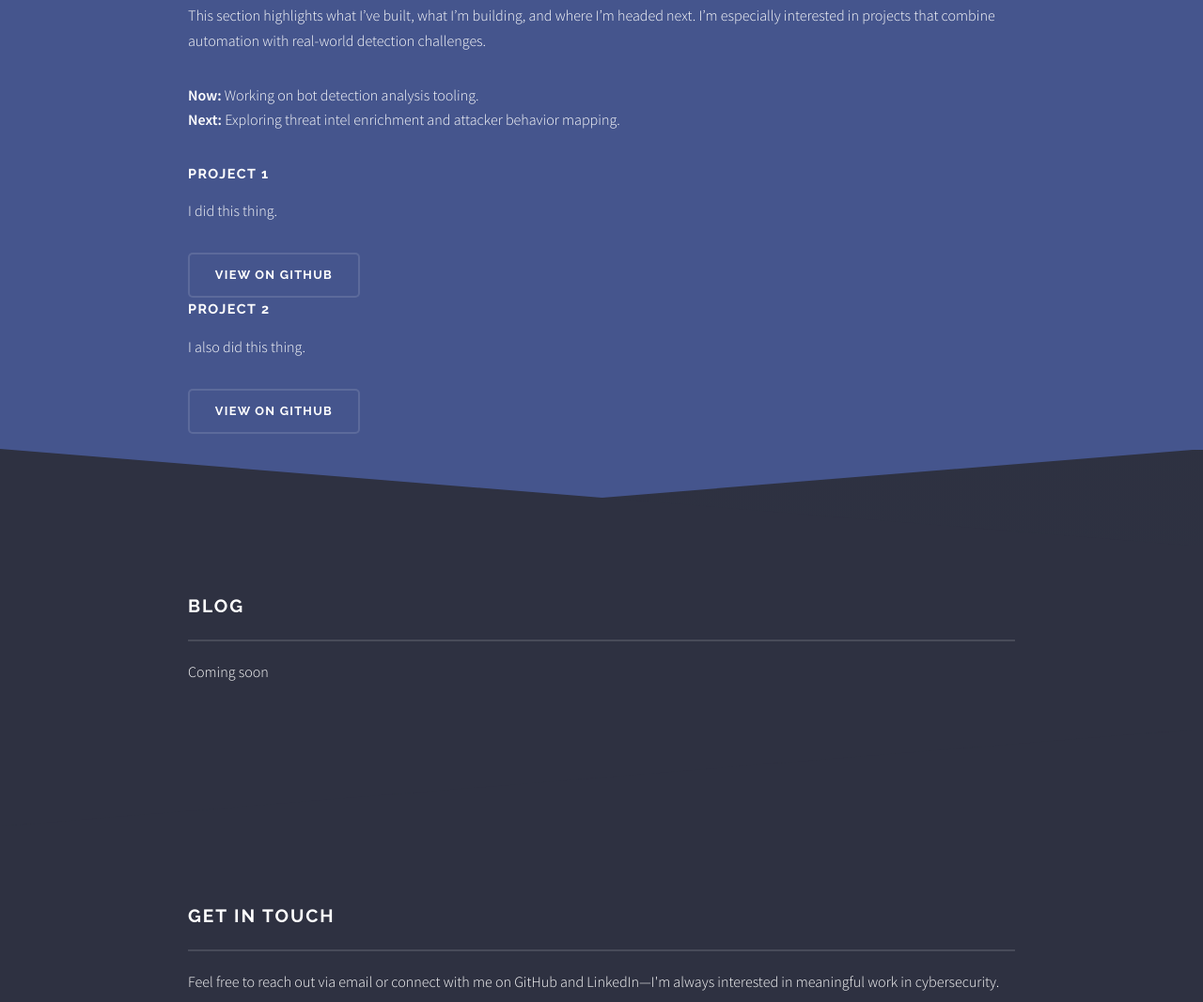
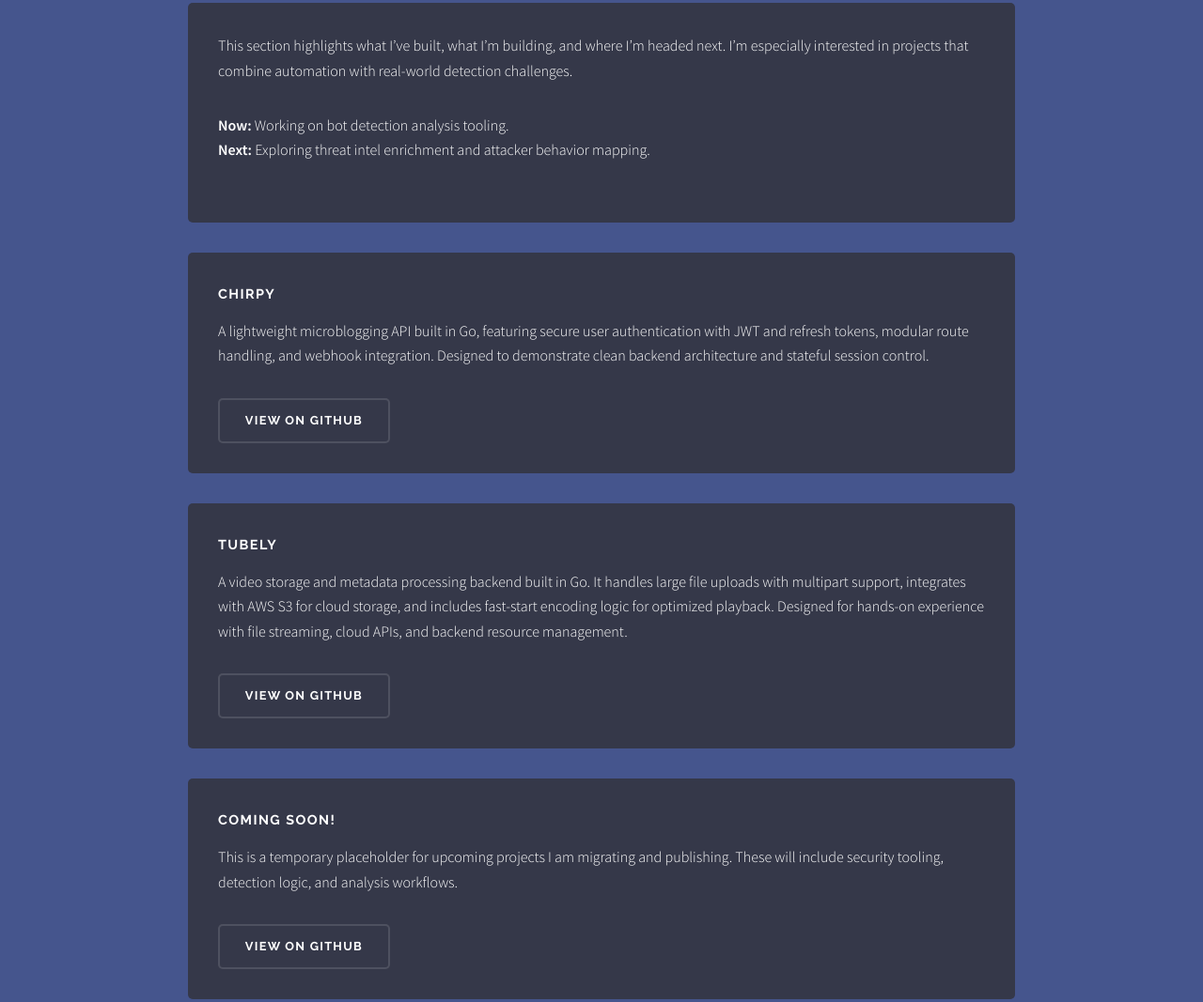
Before and after one commit to DryHop2/DryHop2.github.io, a plain HTML site: page index.html in a window 1280 px wide. Shown: the part 947-2014 px from the top of the page at 94% size. Drawn offline with Linux system fonts and the light colour scheme.

Commit message:
create custom.css for project blocks

```diff
--- /dev/null
+++ b/assets/css/custom.css
@@ -0,0 +1,6 @@
+.project-block {
+  background-color: #353849;
+  padding: 2em;
+  border-radius: 5px;
+  margin-bottom: 2em;
+}
--- a/index.html
+++ b/index.html
@@ -6,11 +6,12 @@
 -->
 <html>
 	<head>
-        <meta name="description" content="Tyler Smith - Cybersecurity analyst and threat researcher. Portfolio and contact info.">
 		<title>Tyler Smith | Threat Intelligence & Cybersecurity Professional</title>
 		<meta charset="utf-8" />
 		<meta name="viewport" content="width=device-width, initial-scale=1, user-scalable=no" />
+		<meta name="description" content="Tyler Smith - Cybersecurity analyst and threat researcher. Portfolio and contact info.">
 		<link rel="stylesheet" href="assets/css/main.css" />
+		<link rel="stylesheet" href="assets/css/custom.css" />
 		<noscript><link rel="stylesheet" href="assets/css/noscript.css" /></noscript>
 	</head>
 	<body class="is-preload">
@@ -68,21 +69,29 @@
 								<div class="inner">
 									<div class="content">
 										<h2 class="major">Projects</h2>
-										<p>This section highlights what I’ve built, what I’m building, and where
-                                            I’m headed next. I’m especially interested in projects that combine automation
-                                            with real-world detection challenges.</p>
+										<div class="project-block">
+											<p>This section highlights what I’ve built, what I’m building, and where
+												I’m headed next. I’m especially interested in projects that combine automation
+												with real-world detection challenges.</p>
 
-                                        <p><strong>Now:</strong> Working on bot detection analysis tooling.<br>
-                                        <strong>Next:</strong> Exploring threat intel enrichment and attacker behavior mapping.</p>
-
-
-                                        <h3>Project 1</h3>
-                                        <p>I did this thing.</p>
-                                        <a href="https://github.com/DryHop2" class="button">View on GitHub</a>
-
-                                        <h3>Project 2</h3>
-                                        <p> I also did this thing.</p>
-                                        <a href="https://github.com/DryHop2" class="button">View on GitHub</a>
+											<p><strong>Now:</strong> Working on bot detection analysis tooling.<br>
+											<strong>Next:</strong> Exploring threat intel enrichment and attacker behavior mapping.</p>
+										</div>
+										<div class="project-block">
+											<h3>Chirpy</h3>
+											<p>A lightweight microblogging API built in Go, featuring secure user authentication with JWT and refresh tokens, modular route handling, and webhook integration. Designed to demonstrate clean backend architecture and stateful session control.</p>
+											<a href="https://github.com/DryHop2/chirpy" class="button">View on GitHub</a>
+										</div>
+										<div class="project-block">
+											<h3>Tubely</h3>
+											<p>A video storage and metadata processing backend built in Go. It handles large file uploads with multipart support, integrates with AWS S3 for cloud storage, and includes fast-start encoding logic for optimized playback. Designed for hands-on experience with file streaming, cloud APIs, and backend resource management.</p>
+											<a href="https://github.com/DryHop2/tubely" class="button">View on GitHub</a>
+										</div>
+										<div class="project-block">
+											<h3>Coming Soon!</h3>
+											<p>This is a temporary placeholder for upcoming projects I am migrating and publishing. These will include security tooling, detection logic, and analysis workflows.</p>
+											<a href="https://github.com/DryHop2/upcoming-projects" class="button">View on GitHub</a>
+										</div>
 									</div>
 								</div>
 							</section>
```
